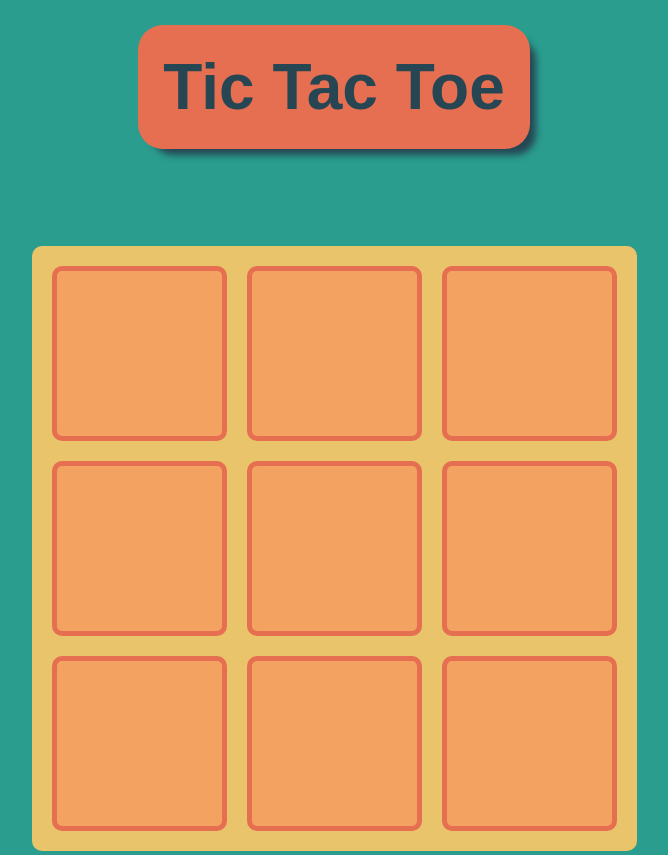
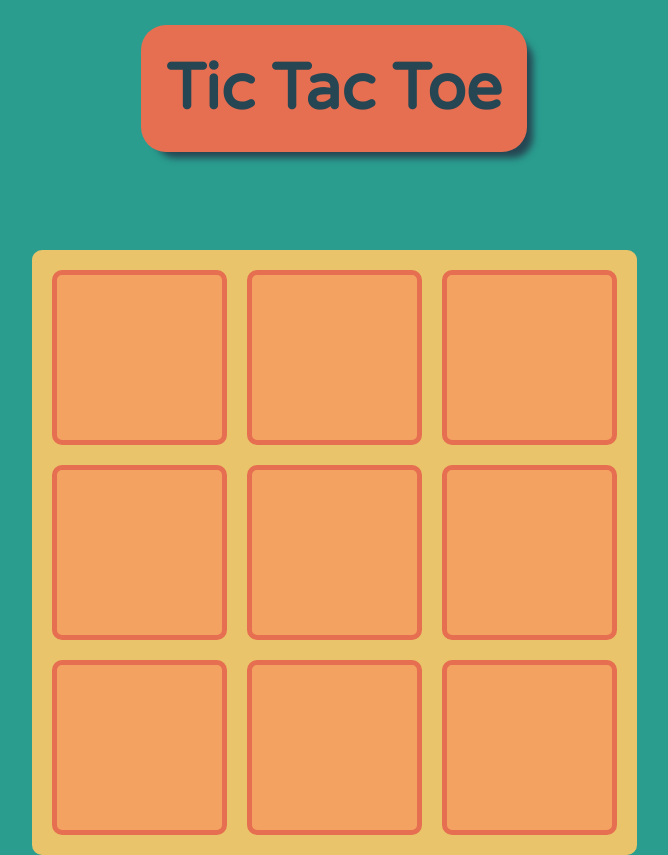
Before and after one commit to carlin-mitchell/TicTacToe-TOP, a website: page index.html in a window 1280 px wide. Shown: the top 855 px of the page, without its empty margins (306-974 px from the left). Drawn offline with Linux system fonts and the light colour scheme.

Commit message:
“add a fancy font”

```diff
--- a/style.css
+++ b/style.css
@@ -1,3 +1,5 @@
+@import url("https://fonts.googleapis.com/css2?family=Varela+Round&display=swap");
+
 :root {
   /* colors */
   --charcoal: #264653ff;
@@ -28,7 +30,7 @@
   min-height: 100%;
   display: grid;
   grid-template-rows: auto 75px;
-  font-family: sans-serif;
+  font-family: "Varela Round", sans-serif;
 }
 
 header,
```
